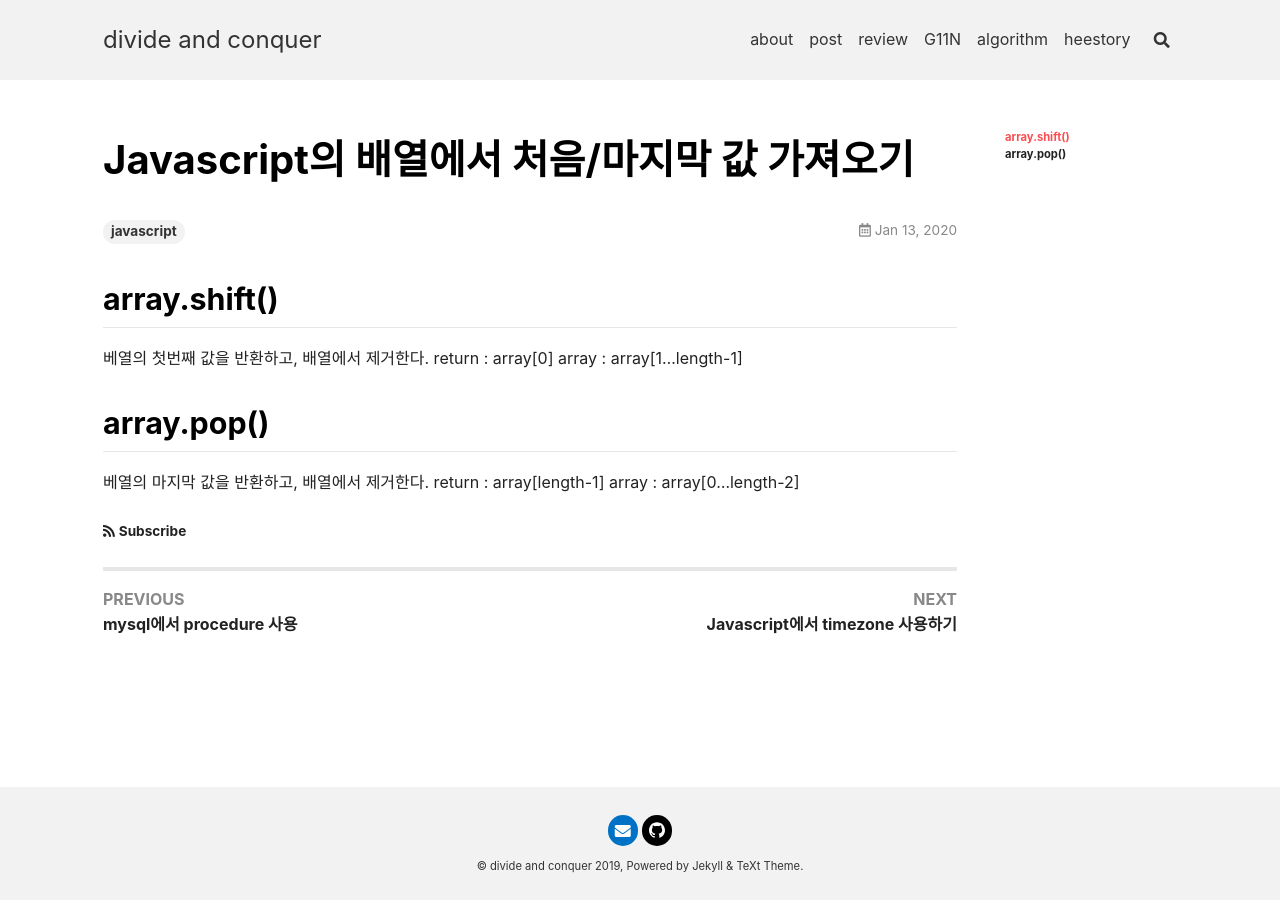
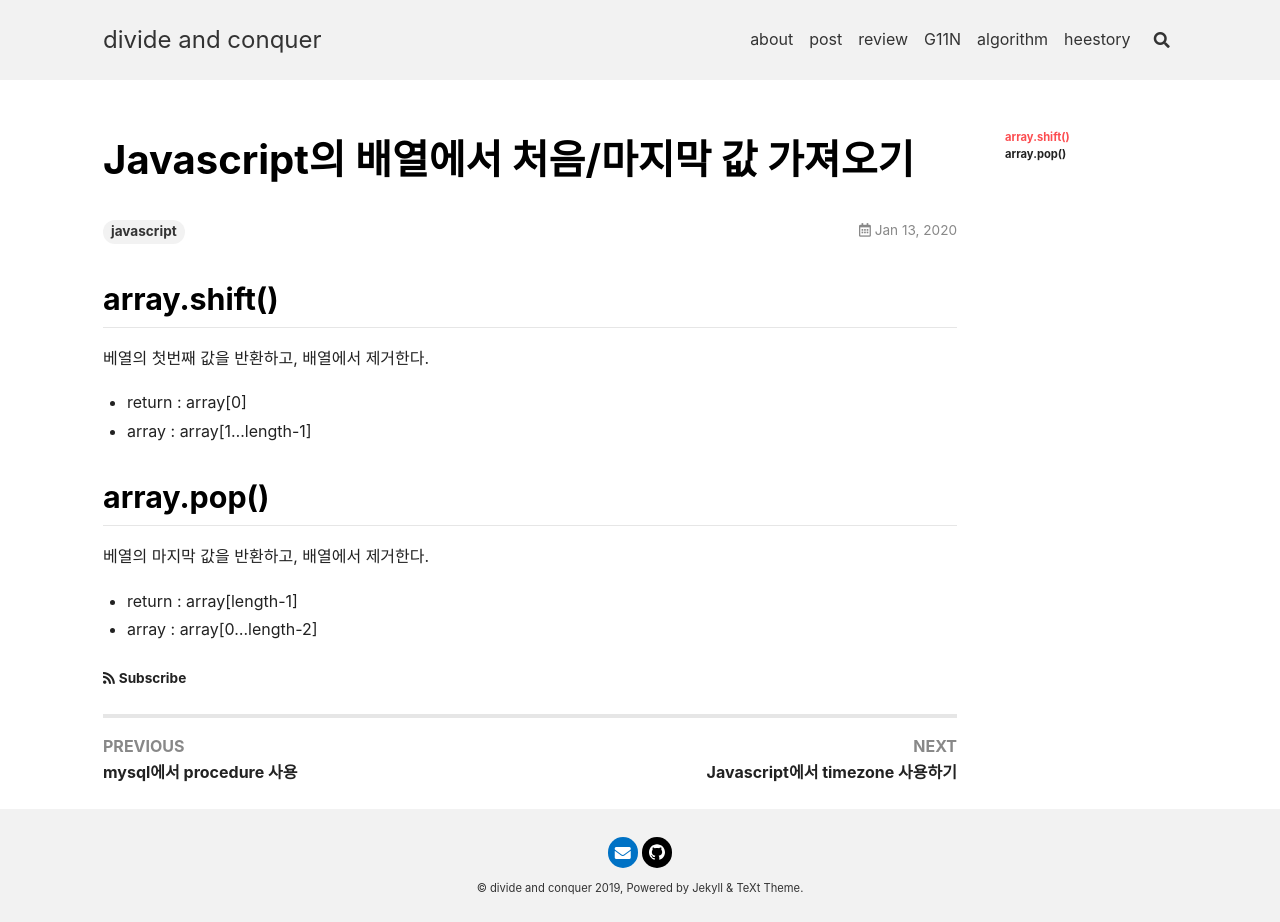
Before and after one commit to naheenosaur/naheenosaur.github.io, a Jekyll site: the page built from _posts/2020-01-13-js-배열에서-값-가져오기.md, in a window 1280 px wide. Built offline with Jekyll 4.4.1, drawn with Linux system fonts in a browser that asks for light colours; nearby versions of some CDN libraries; before the commit the page ends 900 px from its top, so only the background shows below that.

```diff
--- a/_posts/2020-01-13-js-배열에서-값-가져오기.md
+++ b/_posts/2020-01-13-js-배열에서-값-가져오기.md
@@ -8,11 +8,11 @@ tags: [javascript]
 ## array.shift()
 
 베열의 첫번째 값을 반환하고, 배열에서 제거한다.
-return : array[0]
-array : array[1...length-1]
+- return : array[0]
+- array : array[1...length-1]
 
 ## array.pop()
 
 베열의 마지막 값을 반환하고, 배열에서 제거한다.
-return : array[length-1]
-array : array[0...length-2]
+- return : array[length-1]
+- array : array[0...length-2]
```
Also changed, not shown: _posts/2020-01-04-commit-내용-수정하기.md (+4 -3 lines), _posts/2020-01-14-js-timezone에-맞는-시간-사용하기.md (+1 -1 lines), _posts/2020-01-15-주제정하기.md (line endings or trailing spaces).
